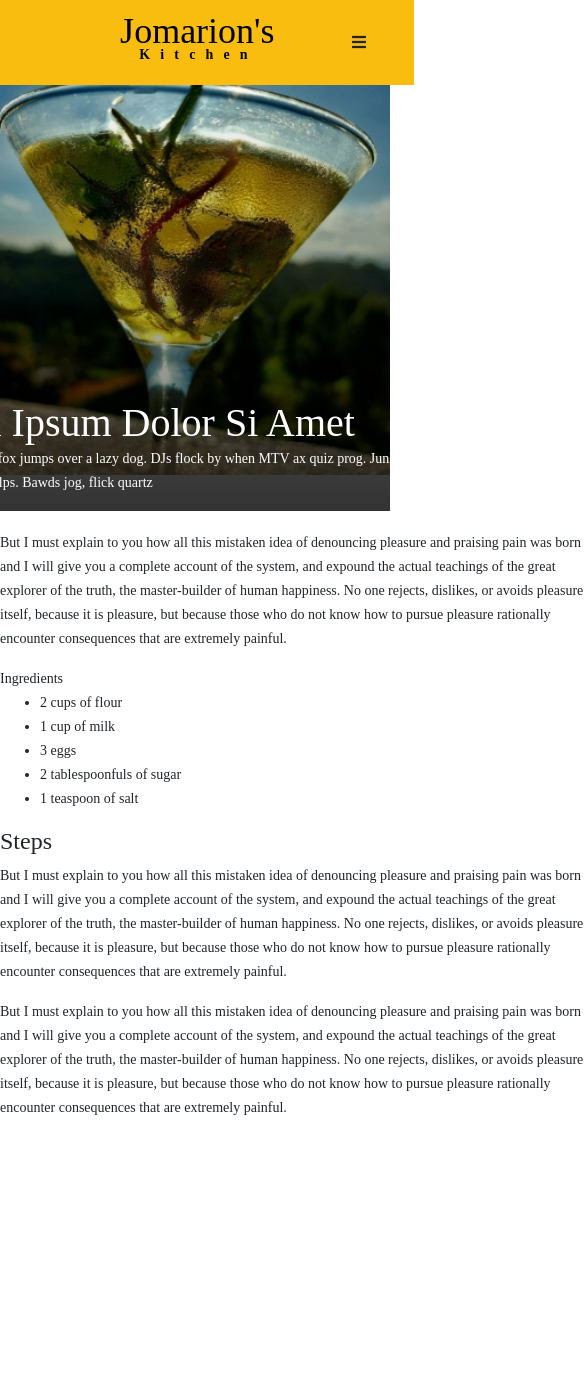
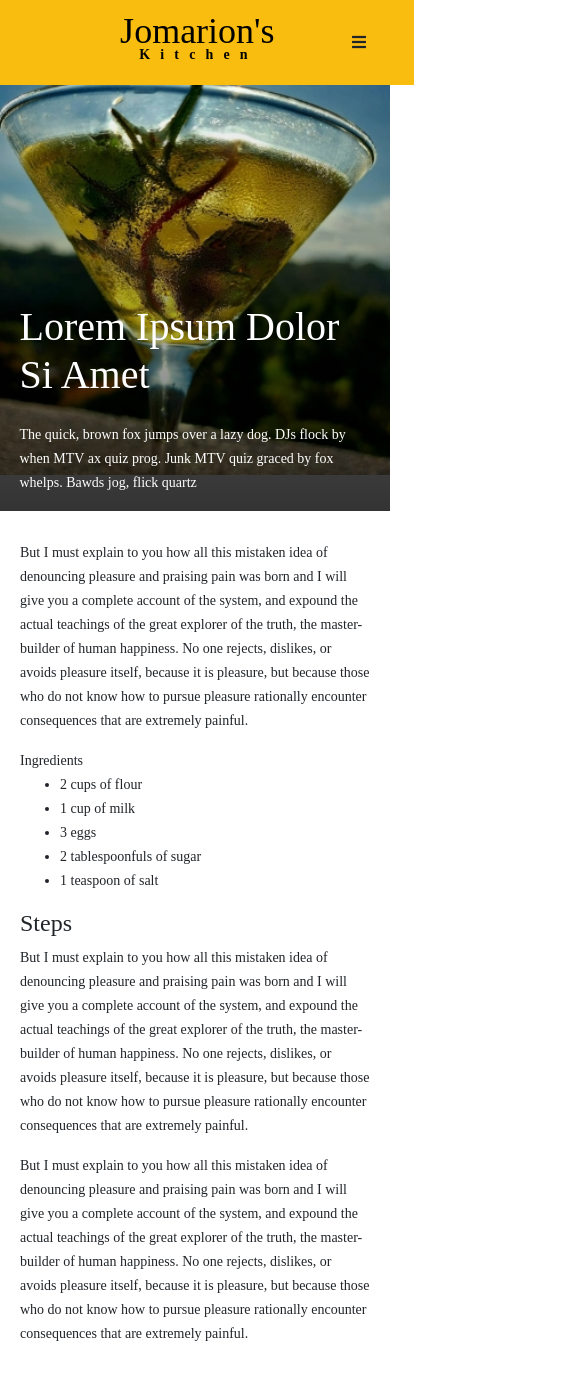
Before and after one commit to Karuma46/jomarion, a React (Create React App) app: page /recipes in a window 390 px wide. Shown: the top 1380 px of the page, 585 px wide, since content can reach past the window. Before the commit the page ends 1140 px from the top, so only its background shows below. Built offline with nearby package versions, Linux system fonts and the light colour scheme; a web font is replaced by a local one.

Commit message:
Make article page responsive

```diff
--- a/src/components/article/index.jsx
+++ b/src/components/article/index.jsx
@@ -7,6 +7,7 @@ function Article(){
                 <div id="articleHeader">
                     <div id="title">
                         <h1>Lorem Ipsum Dolor Si Amet</h1>
+                        <br/>
                         <p>The quick, brown fox jumps over a lazy dog. DJs flock by when MTV ax quiz prog. Junk MTV quiz graced by fox whelps. Bawds jog, flick quartz</p>
                     </div>
                     <div id="bgImg">
--- a/src/components/article/index.scss
+++ b/src/components/article/index.scss
@@ -4,7 +4,8 @@
   width: 100%;
   position: relative;
   #title {
-    width: 600px;
+    width: 90%;
+    max-width: 600px;
     color: white;
     position: absolute;
     z-index: 2;
@@ -34,4 +35,15 @@
 #articleText {
   width: 600px;
   margin: 20px auto;
+  padding: 10px 20px;
+  box-sizing: border-box;
 }
+
+@media (max-width: 600px) {
+  #articleText {
+    width: 100%;
+    // margin: 20px auto;
+    padding: 10px 20px;
+    box-sizing: border-box;
+  }
+}
```
